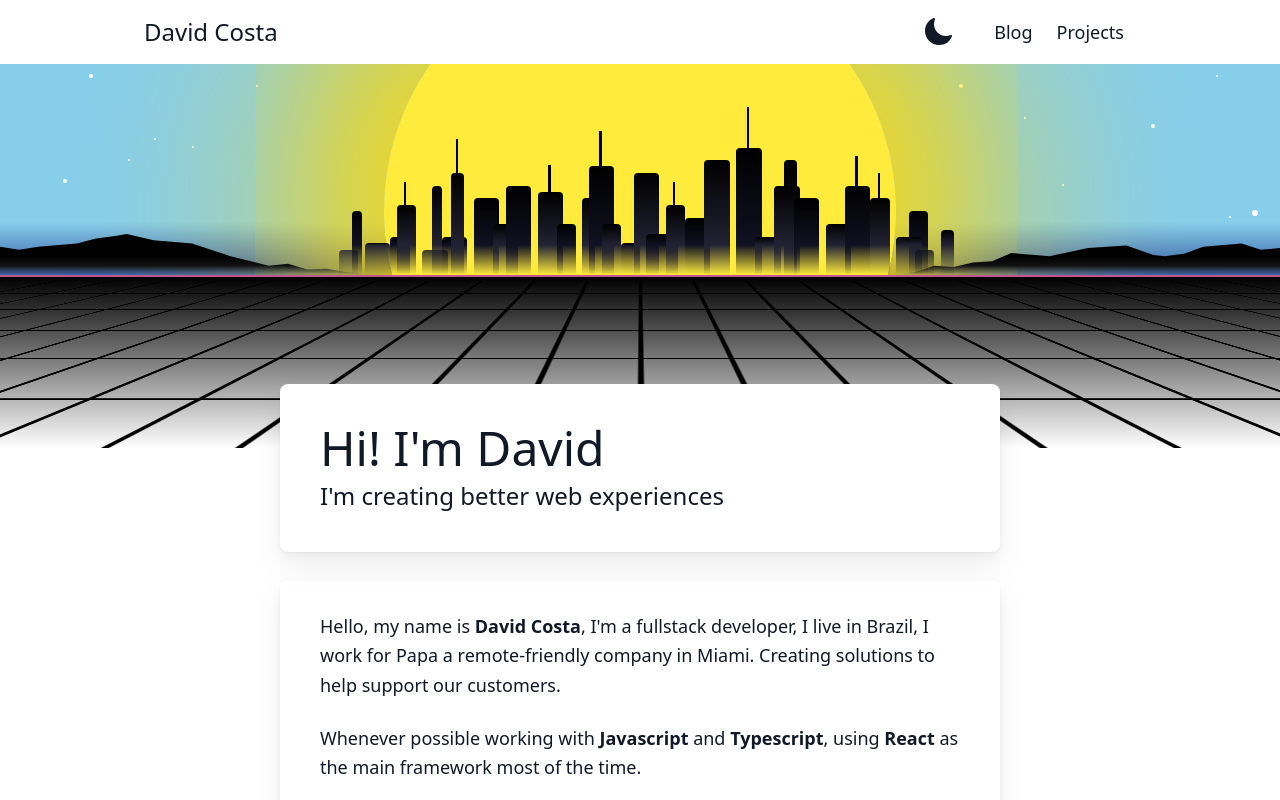
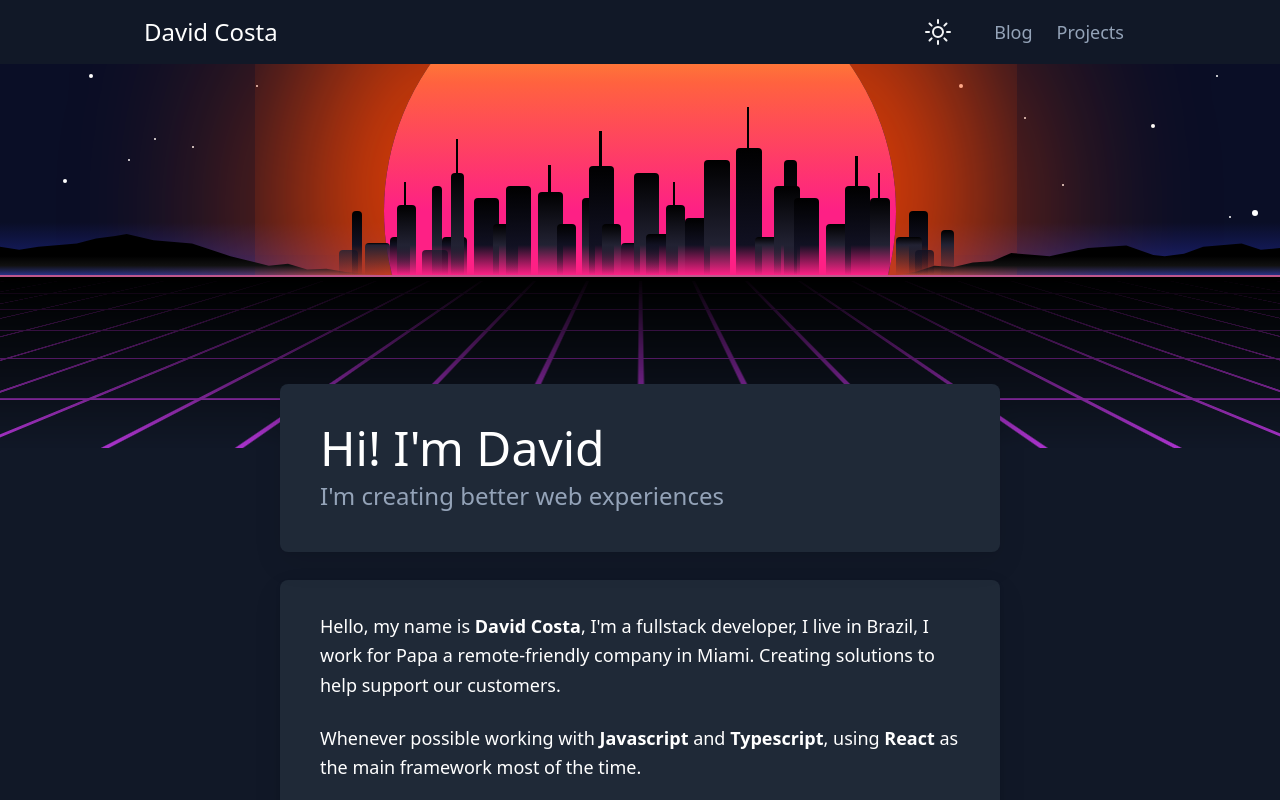
Before and after one commit to davidcostadev/davidcosta.dev, a Next.js app: page / in a window 1280 px wide. Shown: the top 800 px of the page. Built offline with nearby package versions, Linux system fonts and the light colour scheme.

Commit message:
feat: testing dark by default

```diff
--- a/src/app/layout.tsx
+++ b/src/app/layout.tsx
@@ -23,8 +23,16 @@ export default function RootLayout({
 }) {
   return (
     <html lang="en" suppressHydrationWarning>
-      <body className="antialiased leading-base bg-background-light dark:bg-background-dark text-primary-light dark:text-primary-dark text-lg">
-        <ThemeProvider attribute="class">
+      <body
+        className="antialiased leading-base bg-background-light dark:bg-background-dark text-primary-light dark:text-primary-dark text-lg"
+        suppressHydrationWarning
+      >
+        <ThemeProvider
+          attribute="class"
+          defaultTheme="dark"
+          forcedTheme="dark"
+          enableSystem={false}
+        >
           <Navbar />
           {children}
           <Footer />
```
